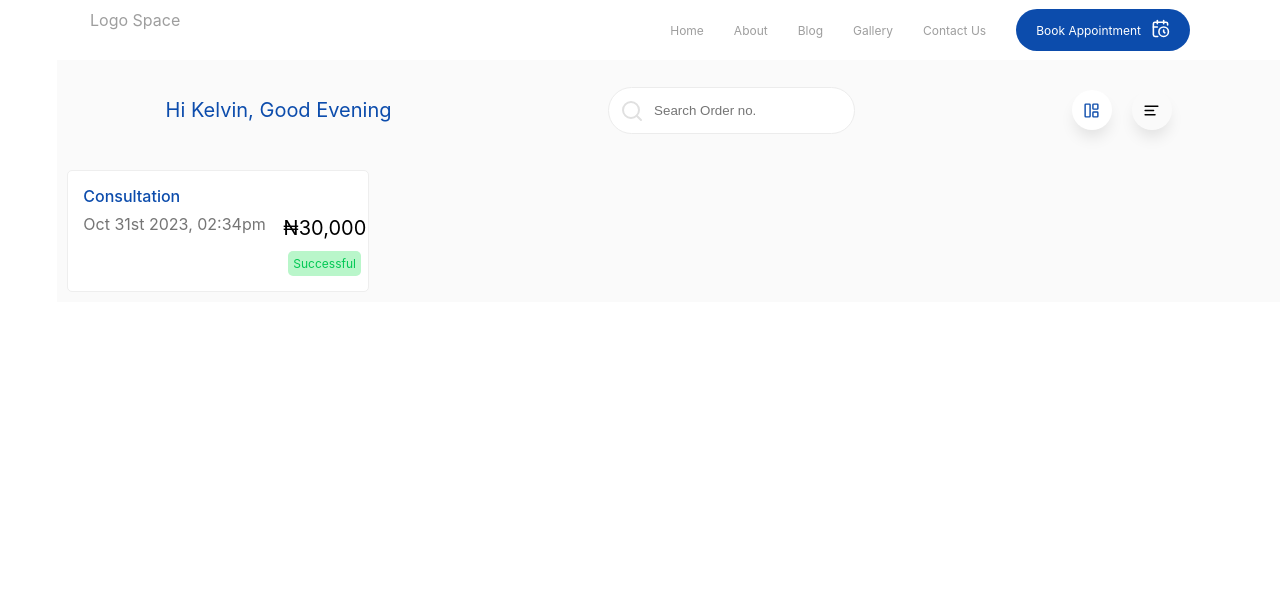
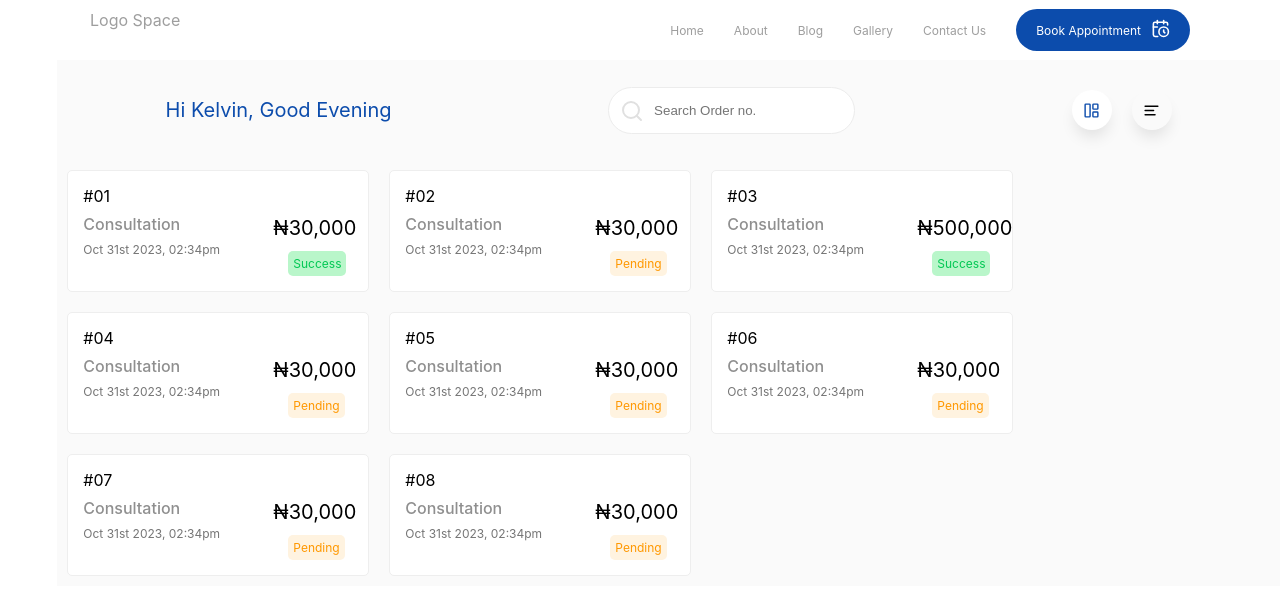
Before and after one commit to ObinnaKelvin/sapphire, a React (Create React App) app: page /patient-portal in a window 1280 px wide. Shown: the top 614 px of the page. Built offline with nearby package versions, Linux system fonts and the light colour scheme.

Commit message:
Booking Item more dummy added

```diff
--- a/src/View/pages/patientPortal/Pportal.jsx
+++ b/src/View/pages/patientPortal/Pportal.jsx
@@ -42,10 +42,60 @@ function Pportal() {
                 <div className="pportal-body-body">
                     <div className="booking-wrapper">
                         <div className="booking-item">
+                            <div className="booking-orderno">#01</div>
                             <div className="booking-service">Consultation</div>
                             <div className="booking-date">Oct 31st 2023, 02:34pm</div>
                             <div className="booking-amount">₦30,000</div>
-                            <div className="booking-status">Successful</div>
+                            <div className="booking-status success">Success</div>
+                        </div>
+                        <div className="booking-item">
+                            <div className="booking-orderno">#02</div>
+                            <div className="booking-service">Consultation</div>
+                            <div className="booking-date">Oct 31st 2023, 02:34pm</div>
+                            <div className="booking-amount">₦30,000</div>
+                            <div className="booking-status pending">Pending</div>
+                        </div>
+                        <div className="booking-item">
+                            <div className="booking-orderno">#03</div>
+                            <div className="booking-service">Consultation</div>
+                            <div className="booking-date">Oct 31st 2023, 02:34pm</div>
+                            <div className="booking-amount">₦500,000</div>
+                            <div className="booking-status success">Success</div>
+                        </div>
+                        <div className="booking-item">
+                            <div className="booking-orderno">#04</div>
+                            <div className="booking-service">Consultation</div>
+                            <div className="booking-date">Oct 31st 2023, 02:34pm</div>
+                            <div className="booking-amount">₦30,000</div>
+                            <div className="booking-status pending">Pending</div>
+                        </div>
+                        <div className="booking-item">
+                            <div className="booking-orderno">#05</div>
+                            <div className="booking-service">Consultation</div>
+                            <div className="booking-date">Oct 31st 2023, 02:34pm</div>
+                            <div className="booking-amount">₦30,000</div>
+                            <div className="booking-status pending">Pending</div>
+                        </div>
+                        <div className="booking-item">
+                            <div className="booking-orderno">#06</div>
+                            <div className="booking-service">Consultation</div>
+                            <div className="booking-date">Oct 31st 2023, 02:34pm</div>
+                            <div className="booking-amount">₦30,000</div>
+                            <div className="booking-status pending">Pending</div>
+                        </div>
+                        <div className="booking-item">
+                            <div className="booking-orderno">#07</div>
+                            <div className="booking-service">Consultation</div>
+                            <div className="booking-date">Oct 31st 2023, 02:34pm</div>
+                            <div className="booking-amount">₦30,000</div>
+                            <div className="booking-status pending">Pending</div>
+                        </div>
+                        <div className="booking-item">
+                            <div className="booking-orderno">#08</div>
+                            <div className="booking-service">Consultation</div>
+                            <div className="booking-date">Oct 31st 2023, 02:34pm</div>
+                            <div className="booking-amount">₦30,000</div>
+                            <div className="booking-status pending">Pending</div>
                         </div>
                     </div>
                 </div>
--- a/src/View/pages/patientPortal/pportal.scss
+++ b/src/View/pages/patientPortal/pportal.scss
@@ -105,6 +105,7 @@
                     flex-direction: row;
                     flex-wrap: wrap;
                     padding: 10px;
+                    gap: 20px;
 
                     .booking-item {
                         border: 1px solid #EEEEEE;
@@ -119,17 +120,18 @@
                         background-color: white;
 
                         .booking-service {
-                            color: #0C4CAC;
+                            color: #8f8f8f;
                             font-weight: 500;
                         }
 
                         .booking-date {
                             color: #757575;
+                            font-size: 12px;
                         }
 
                         .booking-amount {
                             position: absolute;
-                            margin: 30px auto 0px 200px;
+                            margin: 30px auto 0px 190px;
                             font-size: 20px;
                         }
 
@@ -140,9 +142,18 @@
                             // border: 1px solid black;
                             padding: 5px;
                             border-radius: 5px;
+                        }
+
+                        .booking-status.success {
                             background-color: #b9f6ca;
                             color: #00c853;
                         }
+
+                        .booking-status.pending {
+                            background-color: #fff3e0;
+                            color: #ff9800;
+                        }
+
                     }
 
                 }
```
